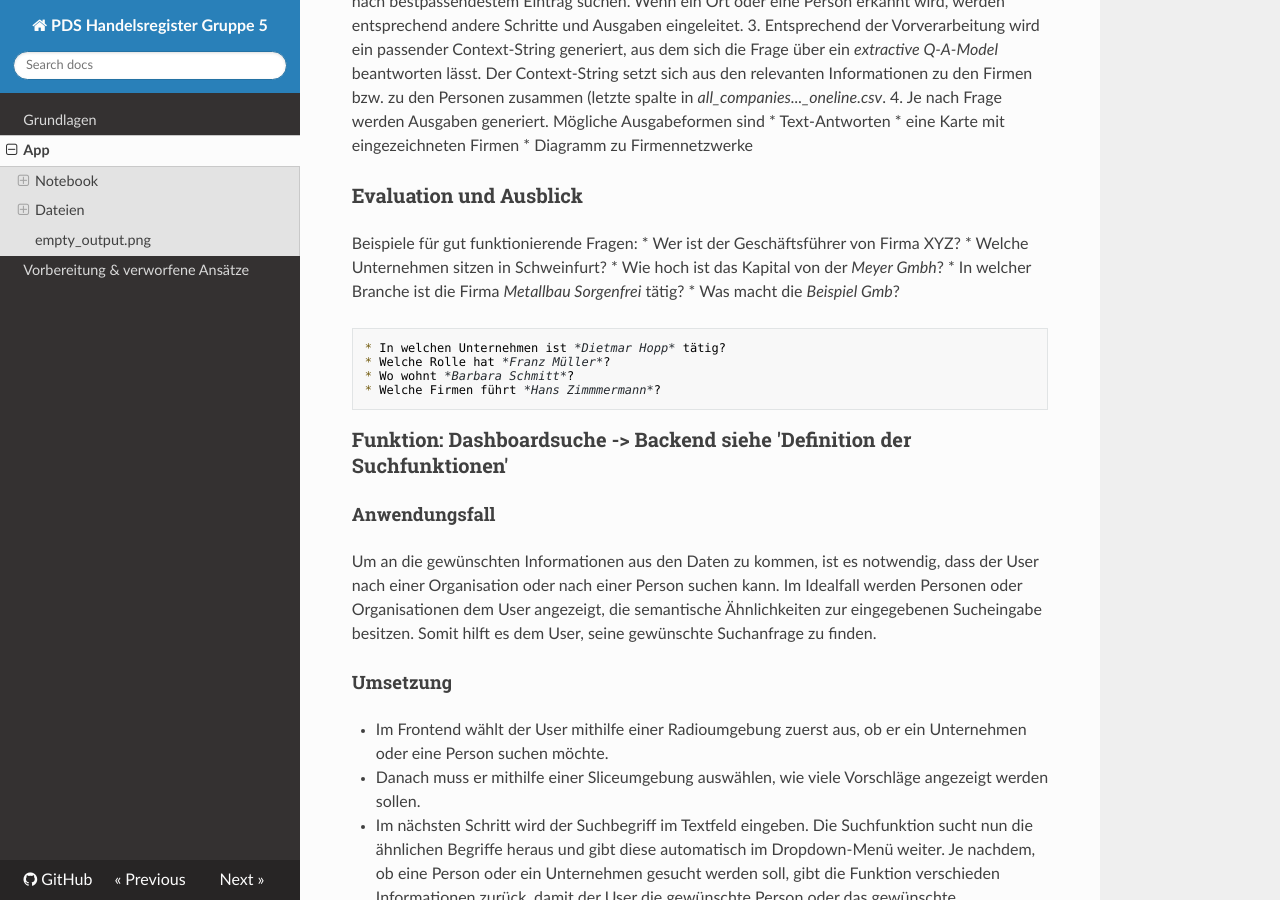
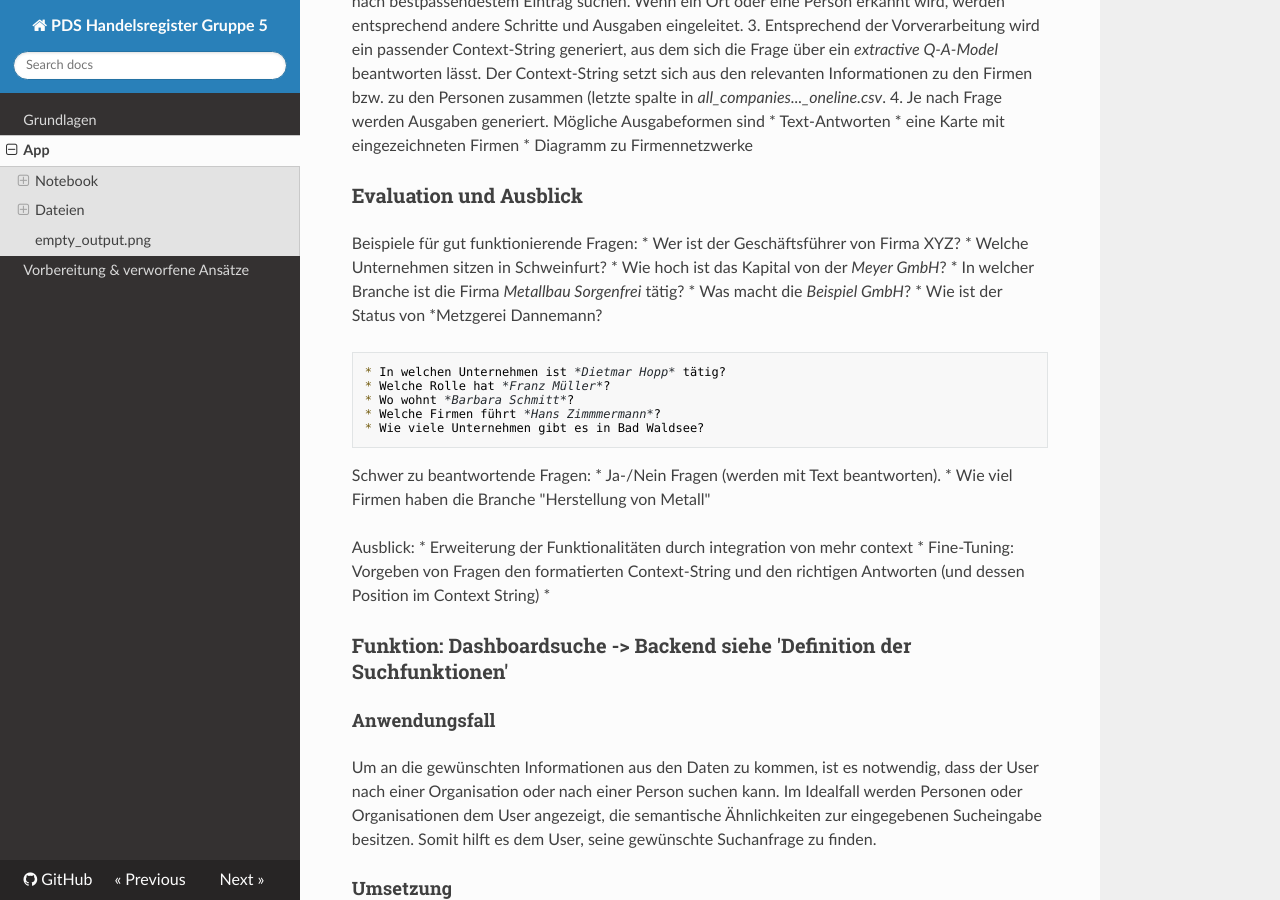
Before and after one commit to joschikahn/DokuPdsHandelsregisterGroup5, an MkDocs documentation site: the page built from docs/app.md, in a window 1280 px wide and 900 px high, scrolled down 3718 px. Built offline with MkDocs 1.6.1, drawn with Linux system fonts in a browser that asks for light colours; nearby versions of some CDN libraries.

Commit message:
chatbot update

```diff
--- a/docs/app.md
+++ b/docs/app.md
@@ -50,14 +50,25 @@ Der Chatbot ist zweistufig aufgebaut.
 Beispiele für gut funktionierende Fragen:
     * Wer ist der Geschäftsführer von Firma XYZ?
     * Welche Unternehmen sitzen in Schweinfurt?
-    * Wie hoch ist das Kapital von der *Meyer Gmbh*?
+    * Wie hoch ist das Kapital von der *Meyer GmbH*?
     * In welcher Branche ist die Firma *Metallbau Sorgenfrei* tätig?
-    * Was macht die *Beispiel Gmb*?
+    * Was macht die *Beispiel GmbH*?
+    * Wie ist der Status von *Metzgerei Dannemann?
 
     * In welchen Unternehmen ist *Dietmar Hopp* tätig?
     * Welche Rolle hat *Franz Müller*?
     * Wo wohnt *Barbara Schmitt*?
     * Welche Firmen führt *Hans Zimmmermann*?
+    * Wie viele Unternehmen gibt es in Bad Waldsee?
+
+Schwer zu beantwortende Fragen:
+    * Ja-/Nein Fragen (werden mit Text beantworten).
+    * Wie viel Firmen haben die Branche "Herstellung von Metall"
+
+Ausblick:
+    * Erweiterung der Funktionalitäten durch integration von mehr context
+    * Fine-Tuning: Vorgeben von Fragen den formatierten Context-String und den richtigen Antworten (und dessen Position im Context String)
+*
 
 
 
```
